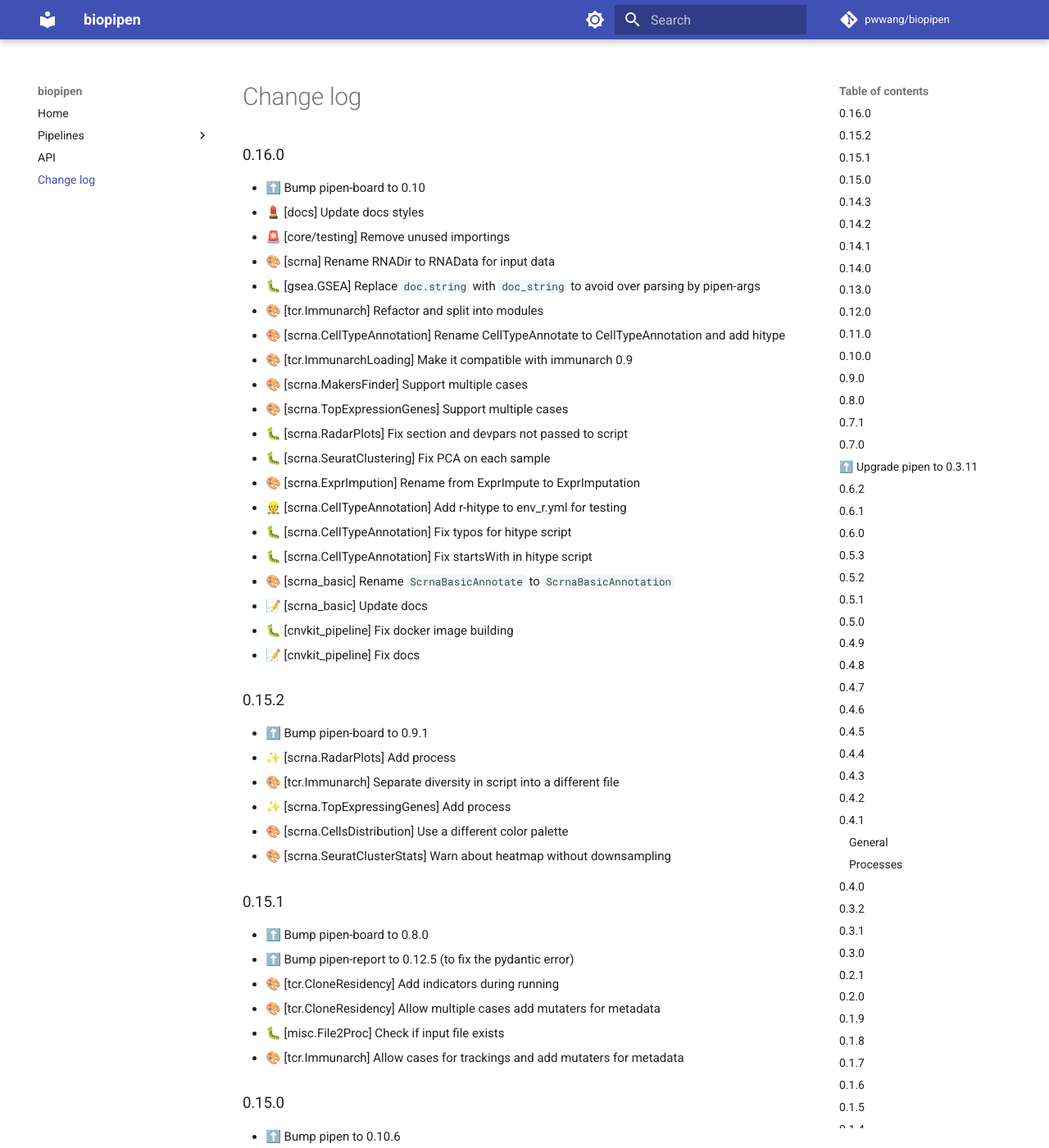
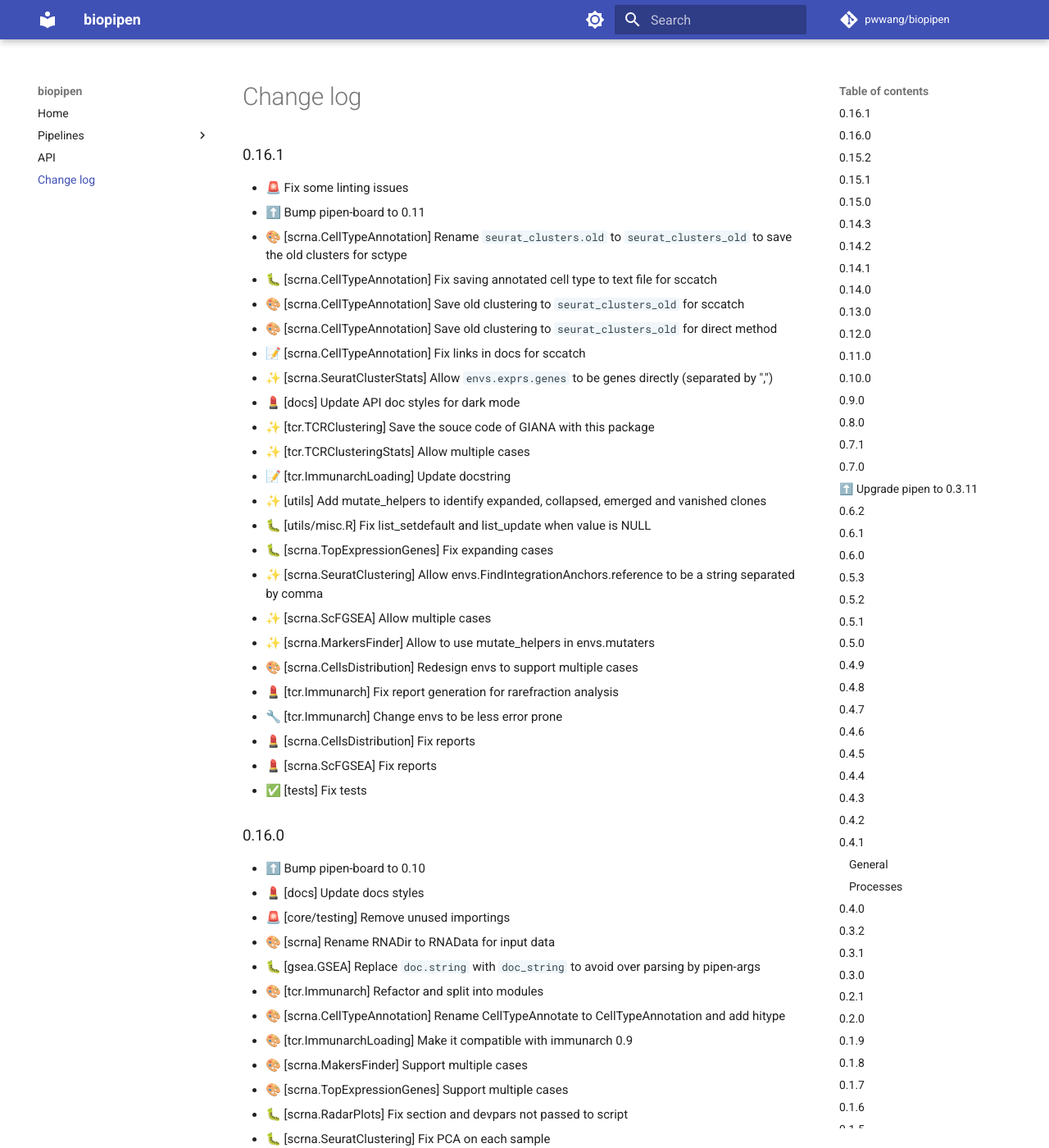
Before and after one commit to pwwang/biopipen, an MkDocs documentation site: the page built from docs/CHANGELOG.md, in a window 1280 px wide and 1400 px high. Shown: the whole window at 82% size. Built offline with MkDocs 1.6.1 and Material for MkDocs 9.7.7, drawn with Linux system fonts in a browser that asks for light colours; comment, search, counter and statistics services are not loaded.

Commit message:
🔖 0.16.1

```diff
--- a/biopipen/__init__.py
+++ b/biopipen/__init__.py
@@ -1,2 +1,2 @@
 
-__version__ = "0.16.0"
+__version__ = "0.16.1"
--- a/docs/CHANGELOG.md
+++ b/docs/CHANGELOG.md
@@ -1,3 +1,30 @@
+## 0.16.1
+
+- 🚨 Fix some linting issues
+- ⬆️ Bump pipen-board to 0.11
+- 🎨 [scrna.CellTypeAnnotation] Rename `seurat_clusters.old` to `seurat_clusters_old` to save the old clusters for sctype
+- 🐛 [scrna.CellTypeAnnotation] Fix saving annotated cell type to text file for sccatch
+- 🎨 [scrna.CellTypeAnnotation] Save old clustering to `seurat_clusters_old` for sccatch
+- 🎨 [scrna.CellTypeAnnotation] Save old clustering to `seurat_clusters_old` for direct method
+- 📝 [scrna.CellTypeAnnotation] Fix links in docs for sccatch
+- ✨ [scrna.SeuratClusterStats] Allow `envs.exprs.genes` to be genes directly (separated by ",")
+- 💄 [docs] Update API doc styles for dark mode
+- ✨ [tcr.TCRClustering] Save the souce code of GIANA with this package
+- ✨ [tcr.TCRClusteringStats] Allow multiple cases
+- 📝 [tcr.ImmunarchLoading] Update docstring
+- ✨ [utils] Add mutate_helpers to identify expanded, collapsed, emerged and vanished clones
+- 🐛 [utils/misc.R] Fix list_setdefault and list_update when value is NULL
+- 🐛 [scrna.TopExpressionGenes] Fix expanding cases
+- ✨ [scrna.SeuratClustering] Allow envs.FindIntegrationAnchors.reference to be a string separated by comma
+- ✨ [scrna.ScFGSEA] Allow multiple cases
+- ✨ [scrna.MarkersFinder] Allow to use mutate_helpers in envs.mutaters
+- 🎨 [scrna.CellsDistribution] Redesign envs to support multiple cases
+- 💄 [tcr.Immunarch] Fix report generation for rarefraction analysis
+- 🔧 [tcr.Immunarch] Change envs to be less error prone
+- 💄 [scrna.CellsDistribution] Fix reports
+- 💄 [scrna.ScFGSEA] Fix reports
+- ✅ [tests] Fix tests
+
 ## 0.16.0
 
 - ⬆️ Bump pipen-board to 0.10
--- a/pyproject.toml
+++ b/pyproject.toml
@@ -1,6 +1,6 @@
 [tool.poetry]
 name = "biopipen"
-version = "0.16.0"
+version = "0.16.1"
 description = "Bioinformatics processes/pipelines that can be run from `pipen run`"
 authors = ["pwwang <pwwang@pwwang.com>"]
 license = "MIT"
```
